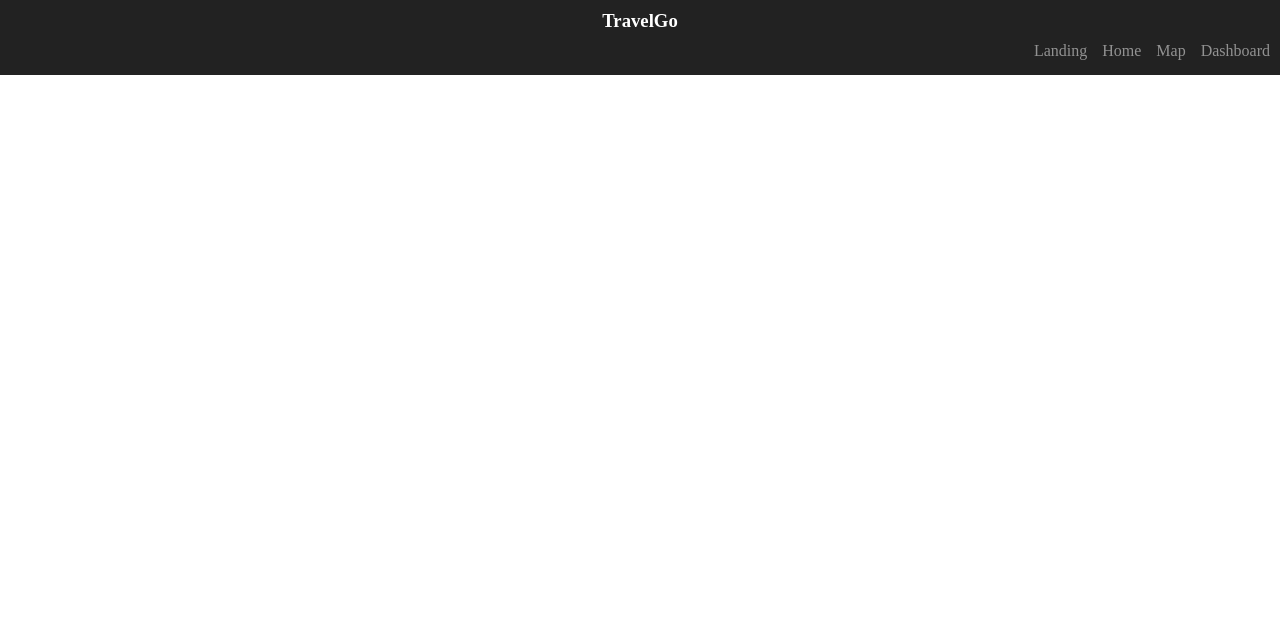
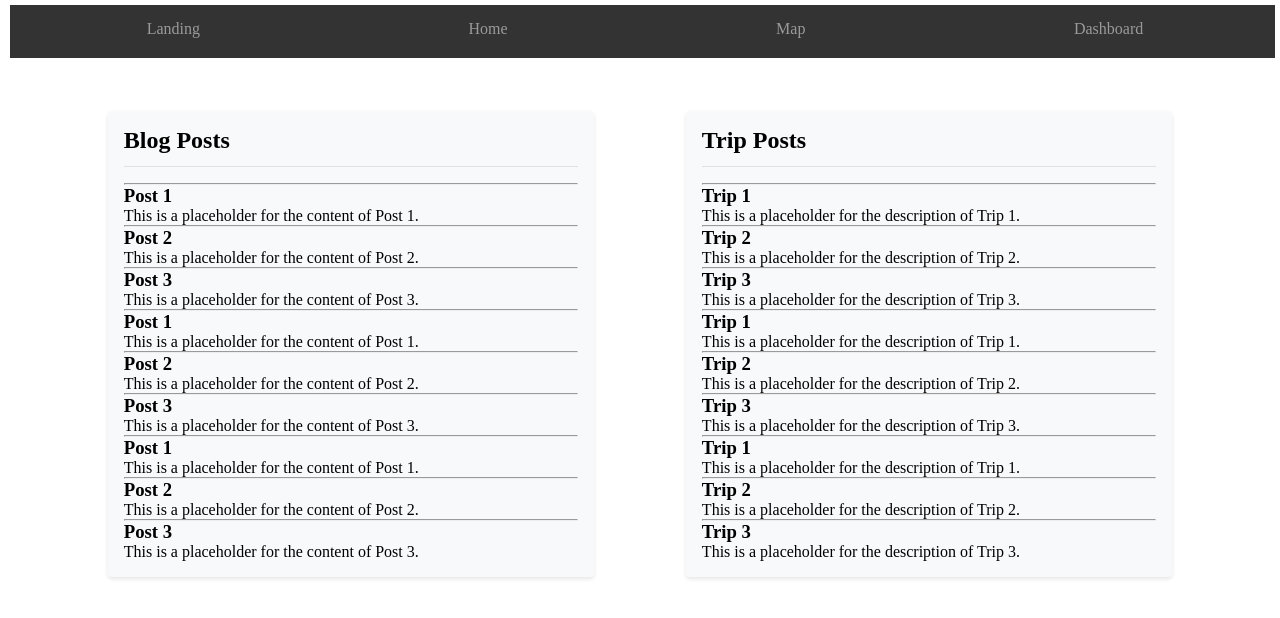
Before and after one commit to WajhR/TravelGo, a React (Create React App) app in the folder client/: page /TravelGo/Home in a window 1280 px wide. Shown: the top 618 px of the page. Built offline with nearby package versions, Linux system fonts and the light colour scheme.

Commit message:
Added Blog Posts and Trip Posts to Home component

```diff
--- a/client/package.json
+++ b/client/package.json
@@ -3,7 +3,6 @@
   "version": "1.0.0",
   "description": "",
   "main": "index.js",
-  "proxy": "http://localhost:3001",
   "scripts": {
     "start": "react-scripts --openssl-legacy-provider start",
     "build": "react-scripts build",
--- a/client/public/index.html
+++ b/client/public/index.html
@@ -25,8 +25,11 @@
       Learn how to configure a non-root public URL by running `npm run build`.
     -->
     <link rel="preconnect" href="https://fonts.gstatic.com" />
-    <link href="https://fonts.googleapis.com/css2?family=JetBrains+Mono:ital,wght@0,400;0,700;1,400&family=Open+Sans:wght@400;700&display=swap" rel="stylesheet" />
-    <title>Tech Friends</title>
+    <link
+      href="https://fonts.googleapis.com/css2?family=JetBrains+Mono:ital,wght@0,400;0,700;1,400&family=Open+Sans:wght@400;700&display=swap"
+      rel="stylesheet"
+    />
+    <title>Travel Go!</title>
   </head>
   <body>
     <noscript>You need to enable JavaScript to run this app.</noscript>
--- /dev/null
+++ b/client/src/components/BlogPosts.js
@@ -0,0 +1,14 @@
+import React from "react";
+import Post from "./Post";
+
+const BlogPosts = ({ posts }) => {
+  return (
+    <div>
+      {posts.map((post, index) => (
+        <Post key={index} title={post} />
+      ))}{" "}
+    </div>
+  );
+};
+
+export default BlogPosts;
--- a/client/src/components/Home.js
+++ b/client/src/components/Home.js
@@ -1,14 +1,33 @@
 import React from "react";
-import Header from "./Header";
+import BlogPosts from "./BlogPosts";
+import TripPosts from "./TripPosts";
+import Navigation from "./Navigation";
+import "../styles/Home.css";
+import "../styles/Header.css";
 
+const Home = () => {
+  const posts = ["Post 1", "Post 2", "Post 3"]; //placeholder posts
+  const trips = ["Trip 1", "Trip 2", "Trip 3"]; //placeholder trips
 
-function Home () {
-    return (
-        <>
-        <Header/>
-
-        </>
-    )
-}
+  return (
+    <div>
+      <Navigation />
+      <div className="home-container">
+        <div className="column">
+          <h2>Blog Posts</h2>
+          <div className="post-column">
+            <BlogPosts posts={posts} />
+          </div>
+        </div>
+        <div className="column">
+          <h2>Trip Posts</h2>
+          <div className="post-column">
+            <TripPosts trips={trips} />
+          </div>
+        </div>
+      </div>
+    </div>
+  );
+};
 
 export default Home;
--- a/client/src/components/Navigation.js
+++ b/client/src/components/Navigation.js
@@ -1,16 +1,24 @@
 import React from "react";
 import "../styles/Navigation.css";
-import { Link } from "react-router-dom"
+import { Link } from "react-router-dom";
 
 const Navigation = () => {
-    return (
-        <nav>
-          <Link as={Link} to="/TravelGo/Landing" className="hover-underline-animation">Landing</Link>
-          <Link as={Link} to="/TravelGo/Home" className="hover-underline-animation">Home</Link>
-          <Link as={Link} to="/TravelGo/Map" className="hover-underline-animation">Map</Link>
-          <Link as={Link} to="/TravelGo/Dashboard" className="hover-underline-animation">Dashboard</Link>
-        </nav>
-    )
-}
+  return (
+    <nav className="nav-bar">
+      <Link to="/TravelGo/Landing" className="hover-underline-animation">
+        Landing
+      </Link>
+      <Link to="/TravelGo/Home" className="hover-underline-animation">
+        Home
+      </Link>
+      <Link to="/TravelGo/Map" className="hover-underline-animation">
+        Map
+      </Link>
+      <Link to="/TravelGo/Dashboard" className="hover-underline-animation">
+        Dashboard
+      </Link>
+    </nav>
+  );
+};
 
 export default Navigation;
--- /dev/null
+++ b/client/src/components/Post.js
@@ -0,0 +1,19 @@
+import React from "react";
+
+function Posts() {
+  const posts = ["Post 1", "Post 2", "Post 3"];
+
+  return (
+    <div>
+      {posts.map((post, index) => (
+        <div className="post" key={index}>
+          <hr></hr>
+          <h3>{post}</h3>
+          <p>This is a placeholder for the content of {post}.</p>
+        </div>
+      ))}
+    </div>
+  );
+}
+
+export default Posts;
--- /dev/null
+++ b/client/src/components/Trip.js
@@ -0,0 +1,19 @@
+import React from "react";
+
+function Trips() {
+  const trips = ["Trip 1", "Trip 2", "Trip 3"];
+
+  return (
+    <div>
+      {trips.map((trip, index) => (
+        <div className="trip" key={index}>
+          <hr></hr>
+          <h3>{trip}</h3>
+          <p>This is a placeholder for the description of {trip}.</p>
+        </div>
+      ))}
+    </div>
+  );
+}
+
+export default Trips;
--- /dev/null
+++ b/client/src/components/TripPosts.js
@@ -0,0 +1,14 @@
+import React from "react";
+import Trip from "./Trip";
+
+const TripPosts = ({ trips }) => {
+  return (
+    <div>
+      {trips.map((trip, index) => (
+        <Trip key={index} title={trip} />
+      ))}
+    </div>
+  );
+};
+
+export default TripPosts;
--- /dev/null
+++ b/client/src/styles/Home.css
@@ -0,0 +1,27 @@
+.home-container {
+  display: flex;
+  justify-content: space-evenly;
+  padding: 2em;
+  flex-wrap: wrap;
+}
+
+.column {
+  background-color: #f8f9fa;
+  border-radius: 0.25em;
+  box-shadow: 0 0.125em 0.25em rgba(0, 0, 0, 0.1);
+  margin: 1em;
+  padding: 1em;
+  flex-basis: 40%;
+  min-width: 300px;
+  box-sizing: border-box;
+}
+
+.column h2 {
+  margin-top: 0;
+  border-bottom: 1px solid #dee2e6;
+  padding-bottom: 0.5em;
+}
+
+.post-column {
+  margin-top: 1em;
+}
--- a/client/src/styles/Navigation.css
+++ b/client/src/styles/Navigation.css
@@ -0,0 +1,16 @@
+.nav-bar {
+  display: flex;
+  justify-content: space-around;
+  background-color: #333;
+  padding: 10px 0;
+}
+
+.nav-bar a {
+  color: #fff;
+  text-decoration: none;
+  font-size: 16px;
+}
+
+.nav-bar a:hover {
+  color: #ddd;
+}
```
Also changed, not shown: 1 other file (tests, documents, lock files or other folders).
